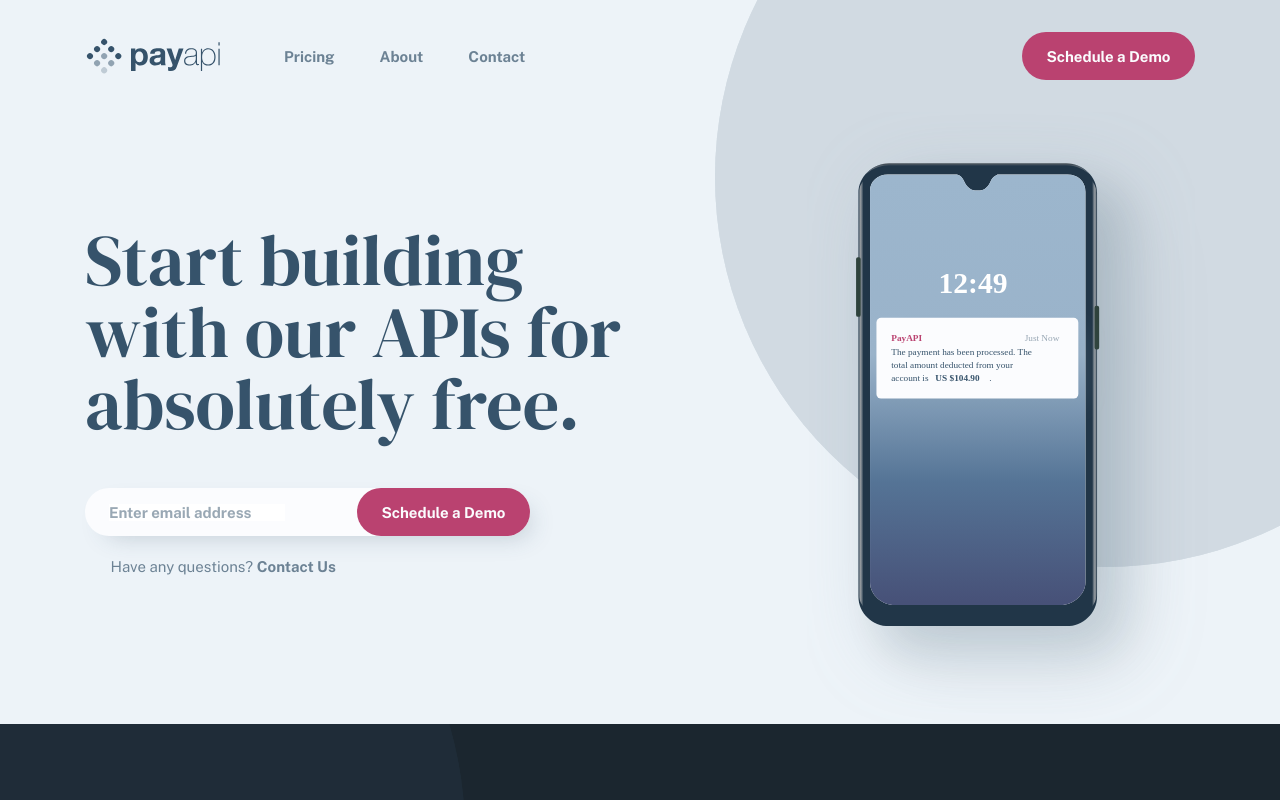
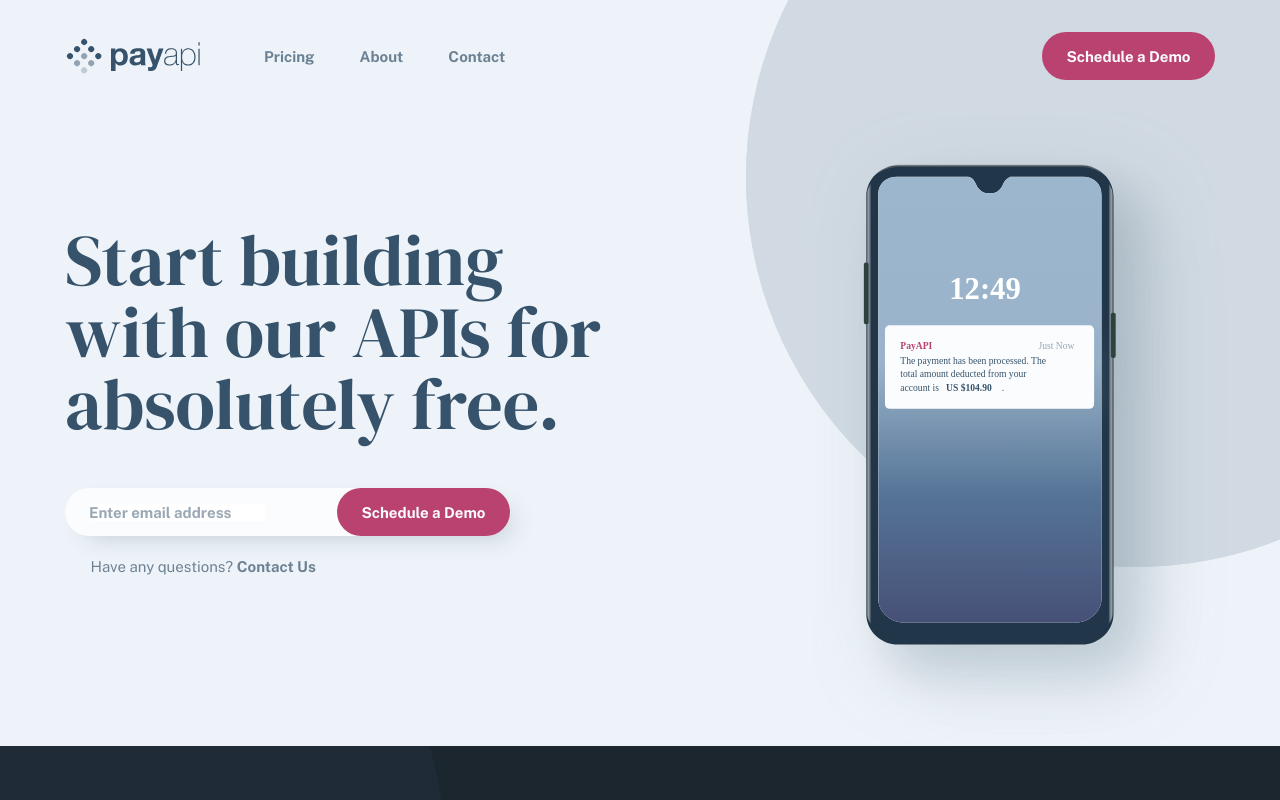
Before and after one commit to jarolthecoder/payapi-multipage, a React (Vite) app: page / in a window 1280 px wide. Shown: the top 800 px of the page. Built offline with nearby package versions, Linux system fonts and the light colour scheme.

Commit message:
adjusted with size

```diff
--- a/src/components/layout/Container/Container.module.css
+++ b/src/components/layout/Container/Container.module.css
@@ -1,5 +1,5 @@
 .main {
-  width: 100%;
-  max-width: 1110px;
+  width: 90%;
+  max-width: 1150px;
   margin: auto;
 }
```
